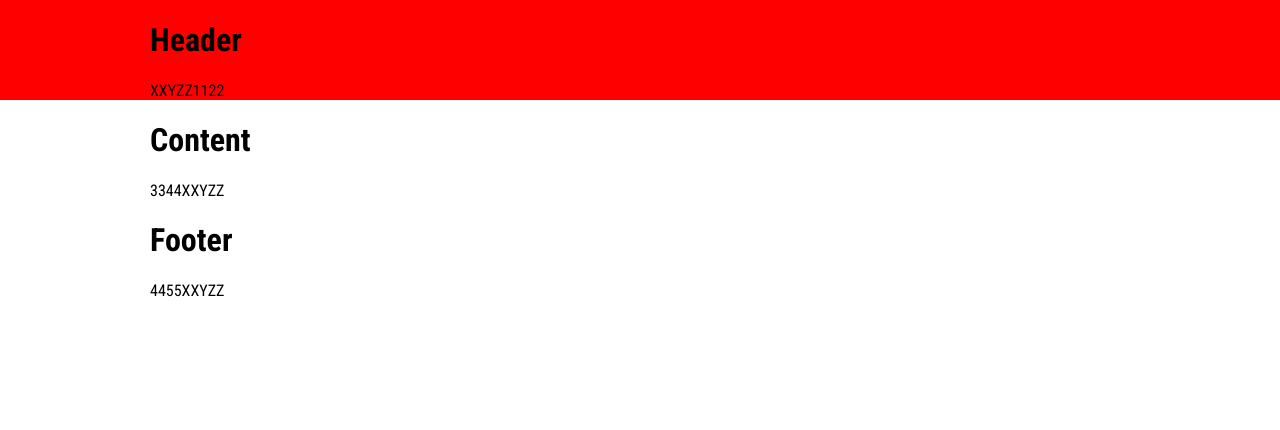
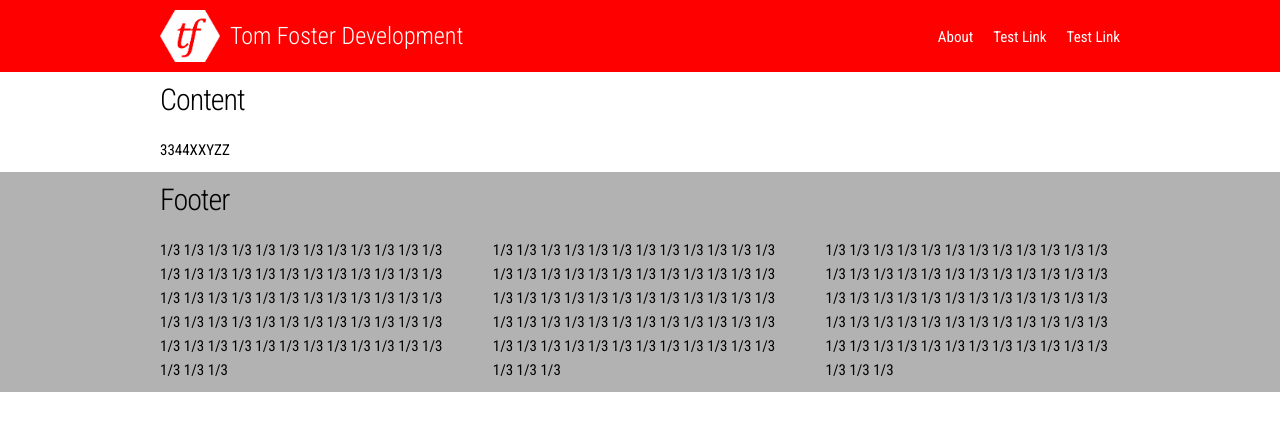
Before and after one commit to thomasfoster/portfolio, a website: page app/index.html in a window 1280 px wide. Drawn offline with nearby package versions, Linux system fonts and the light colour scheme; some packages are replaced by stand-ins of ours.

Commit message:
progress update, periodic commit to save work

```diff
--- a/app/index.html
+++ b/app/index.html
@@ -7,31 +7,22 @@
   <script src="http://cdnjs.cloudflare.com/ajax/libs/angular-ui-router/0.2.10/angular-ui-router.js"></script>
 
   <script src="app.js"></script>
+  <link rel="stylesheet" href="/css/vendor/skeleton.css">
   <link rel="stylesheet" href="/css/main.css">
 
 </head>
 <body ng-app="portfolio" ng-controller="MainCtrl">
 
-<div class="header">
-  <div class="container">
-    <h1>Header</h1>
-    XXYZZ1122
-  </div>
-</div>
+<div id="header" ng-include="'/template/header.tpl.html'"></div>
 
-<div class="content">
+<div class="main">
   <div class="container">
     <h1>Content</h1>
     3344XXYZZ
   </div>
 </div>
 
-<div class="footer">
-  <div class="container">
-    <h1>Footer</h1>
-    4455XXYZZ
-  </div>
-</div>
+<div id="header" ng-include="'/template/footer.tpl.html'"></div>
 
 <!--
   <div class="row">
--- a/app/scss/main.scss
+++ b/app/scss/main.scss
@@ -1,6 +1,5 @@
 @import url(https://fonts.googleapis.com/css?family=Roboto+Condensed:400,700italic,700,400italic,300italic,300);
 @import './vendor/normalize.css';
-@import './vendor/skeleton.css'
 
 * { box-sizing: border-box }
 body {
@@ -10,12 +9,51 @@ body {
 }
 
 .container {
-	max-width: 980px;
-	margin: 20px auto;
+	// max-width: 980px;
+	// margin: 20px auto;
 }
 
+
+
+.footer {
+	background: rgba(0,0,0,.3);
+}
+.header, .main, .footer {
+	padding: 10px 0;
+}
+h1 {
+	margin-top: 0;
+}
+// header
 .header {
 	//height: 100px;
 	background: red;
 	overflow: hidden;
+	&__title {
+	    float: left;
+	    font-size: 24px;
+	    font-weight: 100;
+	    padding: 7px 0px 0 10px;
+	    color: white;
+	}
+	&__logo {
+		width: 60px;
+		float: left;
+	}
+	&__nav {
+		float: right;
+		margin-top: 15px;
+		li {
+			float:left;
+			margin-left: 20px;
+			list-style-type: none;
+			a {
+				color: white;
+				text-decoration: none;
+				&:hover {
+					color: yellow;
+				}
+			}
+		}
+	}
 }
--- /dev/null
+++ b/app/template/footer.tpl.html
@@ -0,0 +1,18 @@
+<div class="footer">
+  <div class="container">
+    <h1>Footer</h1>
+
+	<div class="row">
+		<div class="one-third column">
+			1/3 1/3 1/3 1/3 1/3 1/3 1/3 1/3 1/3 1/3 1/3 1/3 1/3 1/3 1/3 1/3 1/3 1/3 1/3 1/3 1/3 1/3 1/3 1/3 1/3 1/3 1/3 1/3 1/3 1/3 1/3 1/3 1/3 1/3 1/3 1/3 1/3 1/3 1/3 1/3 1/3 1/3 1/3 1/3 1/3 1/3 1/3 1/3 1/3 1/3 1/3 1/3 1/3 1/3 1/3 1/3 1/3 1/3 1/3 1/3 1/3 1/3 1/3
+		</div>
+		<div class="one-third column">
+			1/3 1/3 1/3 1/3 1/3 1/3 1/3 1/3 1/3 1/3 1/3 1/3 1/3 1/3 1/3 1/3 1/3 1/3 1/3 1/3 1/3 1/3 1/3 1/3 1/3 1/3 1/3 1/3 1/3 1/3 1/3 1/3 1/3 1/3 1/3 1/3 1/3 1/3 1/3 1/3 1/3 1/3 1/3 1/3 1/3 1/3 1/3 1/3 1/3 1/3 1/3 1/3 1/3 1/3 1/3 1/3 1/3 1/3 1/3 1/3 1/3 1/3 1/3
+		</div>
+		<div class="one-third column">
+			1/3 1/3 1/3 1/3 1/3 1/3 1/3 1/3 1/3 1/3 1/3 1/3 1/3 1/3 1/3 1/3 1/3 1/3 1/3 1/3 1/3 1/3 1/3 1/3 1/3 1/3 1/3 1/3 1/3 1/3 1/3 1/3 1/3 1/3 1/3 1/3 1/3 1/3 1/3 1/3 1/3 1/3 1/3 1/3 1/3 1/3 1/3 1/3 1/3 1/3 1/3 1/3 1/3 1/3 1/3 1/3 1/3 1/3 1/3 1/3 1/3 1/3 1/3
+		</div>
+	</div>
+
+  </div>
+</div>
--- /dev/null
+++ b/app/template/header.tpl.html
@@ -0,0 +1,15 @@
+<div class="header">
+  <div class="container">
+    <a href="/#/home">
+      <img src="/images/logo.png" class="header__logo">
+      <div class="header__title">Tom Foster Development</div>
+    </a>
+    <div class="header__nav">
+      <ul>
+        <li><a href="/#/about">About</a></li>
+        <li><a href="/#/rocket">Test Link</a></li>
+        <li><a href="/#/box">Test Link</a></li>
+      </ul>
+    </div>
+  </div>
+</div>
--- a/gulpfile.js
+++ b/gulpfile.js
@@ -32,14 +32,9 @@ gulp.task('imagemin', function () {
         .pipe(gulp.dest('app/images'));
 });
 
-gulp.task('bowerimport', function(){
-	return gulp.src('bower_components/**/*.*')
-		gulp.dest('./app')
-})
-
 // Browser Sync
 // Static server
-gulp.task('serve', ['sass', 'imagemin', 'bowerimport'], function() {
+gulp.task('serve', ['sass', 'imagemin'], function() {
     browserSync.init({
         server: {
             baseDir: "./app/"
```
Also changed, not shown: app/css/main.css.
